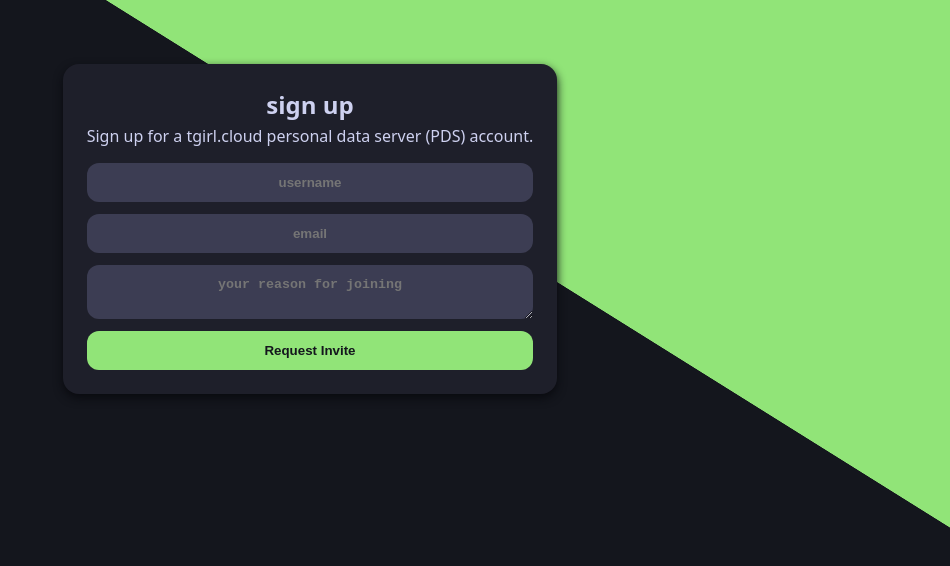
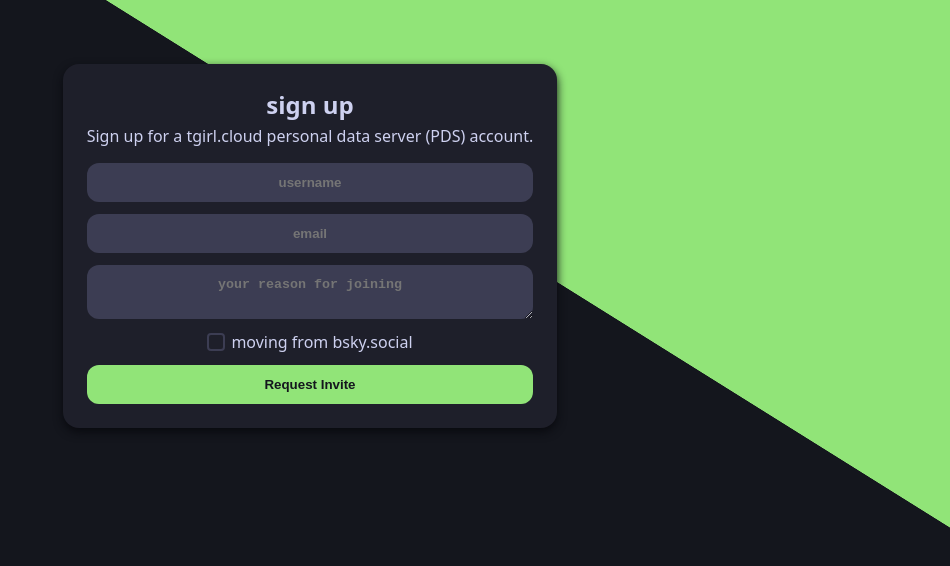
Before and after one commit to tgirlcloud/pds-dash, an Astro site: page /signup in a window 1280 px wide. Shown: the whole page, without its empty margins (330-1280 px from the left). Built offline with nearby package versions, Linux system fonts and the light colour scheme; Astro itself is replaced by a stand-in of ours.

Commit message:
feat: support account migrations

```diff
--- a/src/pages/signup.astro
+++ b/src/pages/signup.astro
@@ -12,12 +12,13 @@
     const name = data.get("username");
     const email = data.get("email");
     const reason = data.get("reason");
+    const migration = data.get("migration");
 
     const url = getSecret('NTFY_SERVER_URL');
 
     const res = await fetch(`${url}`, {
       method: 'POST',
-      body: `New signup request:\nUsername: ${name}\nEmail: ${email}\nReason: ${reason}`,
+      body: `New signup request:\nUsername: ${name}\nEmail: ${email}\nReason: ${reason}\nMigration: ${migration}`,
     });
 
     if (res.ok) {
@@ -48,6 +49,10 @@
         <input class="input" placeholder="username" name="username" required />
         <input class="input" type="email" name="email" placeholder="email" required />
         <textarea class="input" type="text" name="reason" placeholder="your reason for joining" required />
+        <div class="checkbox-container">
+          <input type="checkbox" name="migration" id="migration" />
+          <label for="migration">moving from bsky.social</label>
+        </div>
         <button class="btn primary" type="submit">Request Invite</button>
       </form>
     </div>
--- a/src/styles/global.css
+++ b/src/styles/global.css
@@ -141,6 +141,30 @@
   text-decoration: none;
 }
 
+input[type="checkbox"] {
+  appearance: none;
+  width: 18px;
+  height: 18px;
+  border: 2px solid var(--surface2);
+  border-radius: 4px;
+  background-color: var(--surface0);
+  cursor: pointer;
+  transition: all 0.2s ease;
+  vertical-align: middle;
+}
+
+input[type="checkbox"]:checked {
+  background-color: var(--green);
+  border-color: var(--green);
+}
+
+.checkbox-container {
+  display: flex;
+  align-items: center;
+  justify-content: center;
+  gap: 6px;
+}
+
 .input:nth-child(1) {
   margin-top: 1rem;
 }
```
